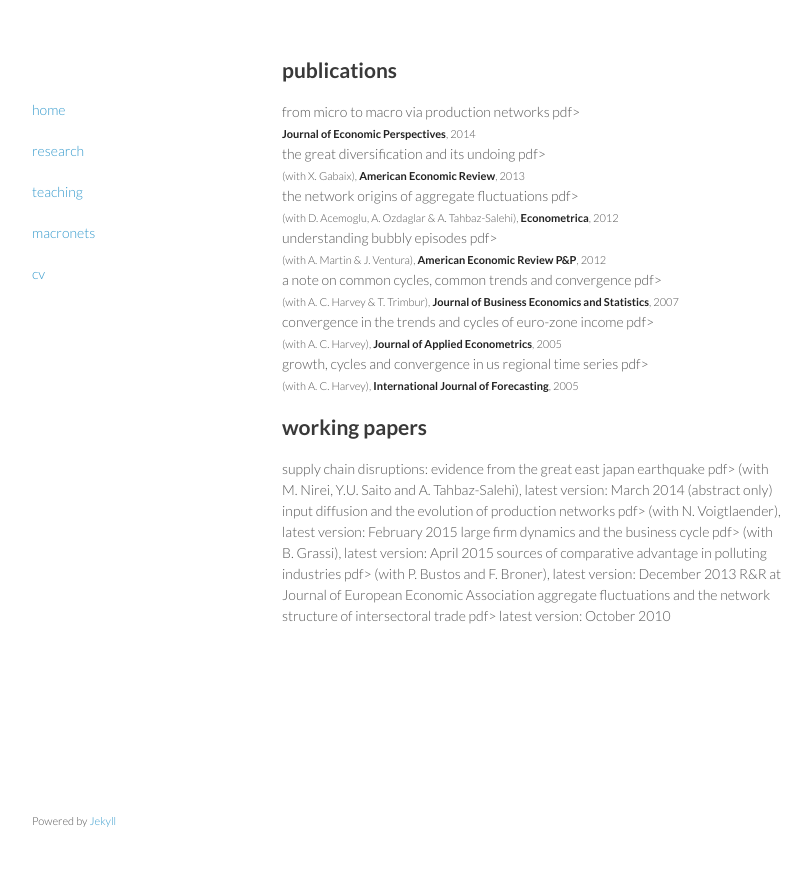
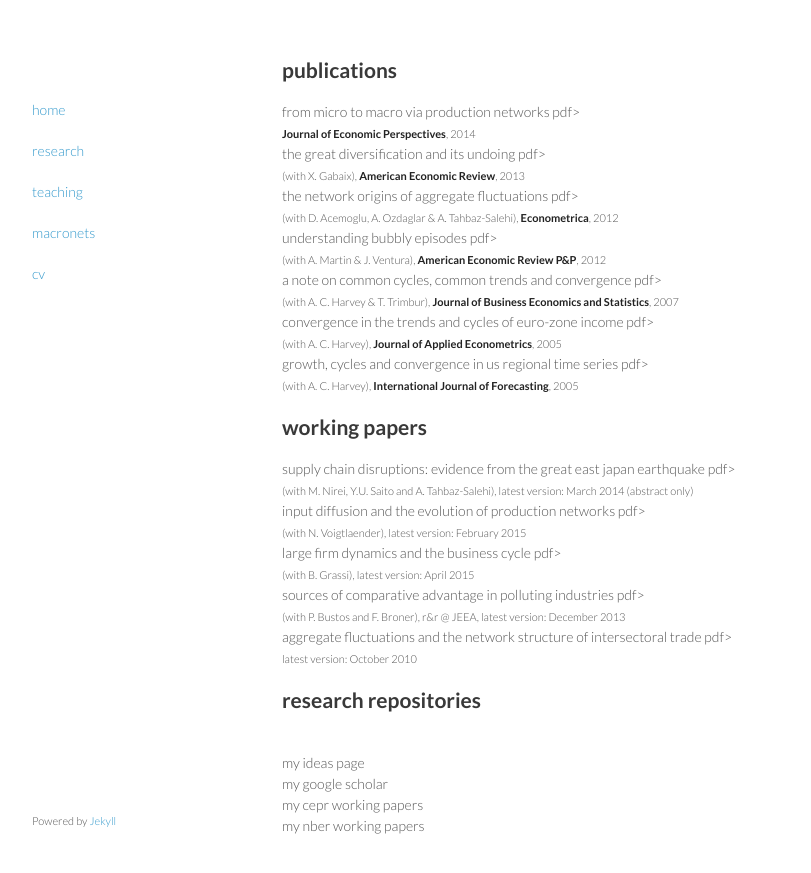
Before and after one commit to Vasco-M-Carvalho/vasco-m-carvalho.github.io, a Jekyll site: the page built from research.html, in a window 1280 px wide. Shown: the top 873 px of the page, without its empty margins (233-1044 px from the left). Built offline with Jekyll 4.4.1, drawn with Linux system fonts in a browser that asks for light colours.

Commit message:
Update research.html

```diff
--- a/research.html
+++ b/research.html
@@ -19,22 +19,25 @@ from micro to macro via production networks pdf>
 <br><small>(with A. C. Harvey), <strong>Journal of Applied Econometrics</strong>, 2005</small>
 <br>growth, cycles and convergence in us regional time series pdf>
 <br><small>(with A. C. Harvey), <strong>International Journal of Forecasting</strong>, 2005</small>
+</p>
 
 <h2 id="welcome">working papers</h2>
 
 <p>
 supply chain disruptions: evidence from the great east japan earthquake pdf>
-(with M. Nirei, Y.U. Saito and A. Tahbaz-Salehi), latest version: March 2014 (abstract only)
+<br><small>(with M. Nirei, Y.U. Saito and A. Tahbaz-Salehi), latest version: March 2014 (abstract only)</small>
+<br>input diffusion and the evolution of production networks pdf>
+<br><small>(with N. Voigtlaender), latest version: February 2015</small>
+<br>large firm dynamics and the business cycle pdf>
+<br><small>(with B. Grassi), latest version: April 2015</small>
+<br>sources of comparative advantage in polluting industries pdf>
+<br><small>(with P. Bustos and F. Broner), r&r @ JEEA, latest version: December 2013</small>
+<br>aggregate fluctuations and the network structure of intersectoral trade pdf>
+<br><small>latest version: October 2010</small>
+</p>
 
-input diffusion and the evolution of production networks pdf>
-(with N. Voigtlaender), latest version: February 2015
-
-large firm dynamics and the business cycle pdf>
-(with B. Grassi), latest version: April 2015
-
-sources of comparative advantage in polluting industries pdf>
-(with P. Bustos and F. Broner), latest version: December 2013
-R&R at Journal of European Economic Association
-
-aggregate fluctuations and the network structure of intersectoral trade pdf>
-latest version: October 2010
+<h2 id="welcome">research repositories</h2>
+<br>my ideas page
+<br>my google scholar
+<br>my cepr working papers
+<br>my nber working papers
```
